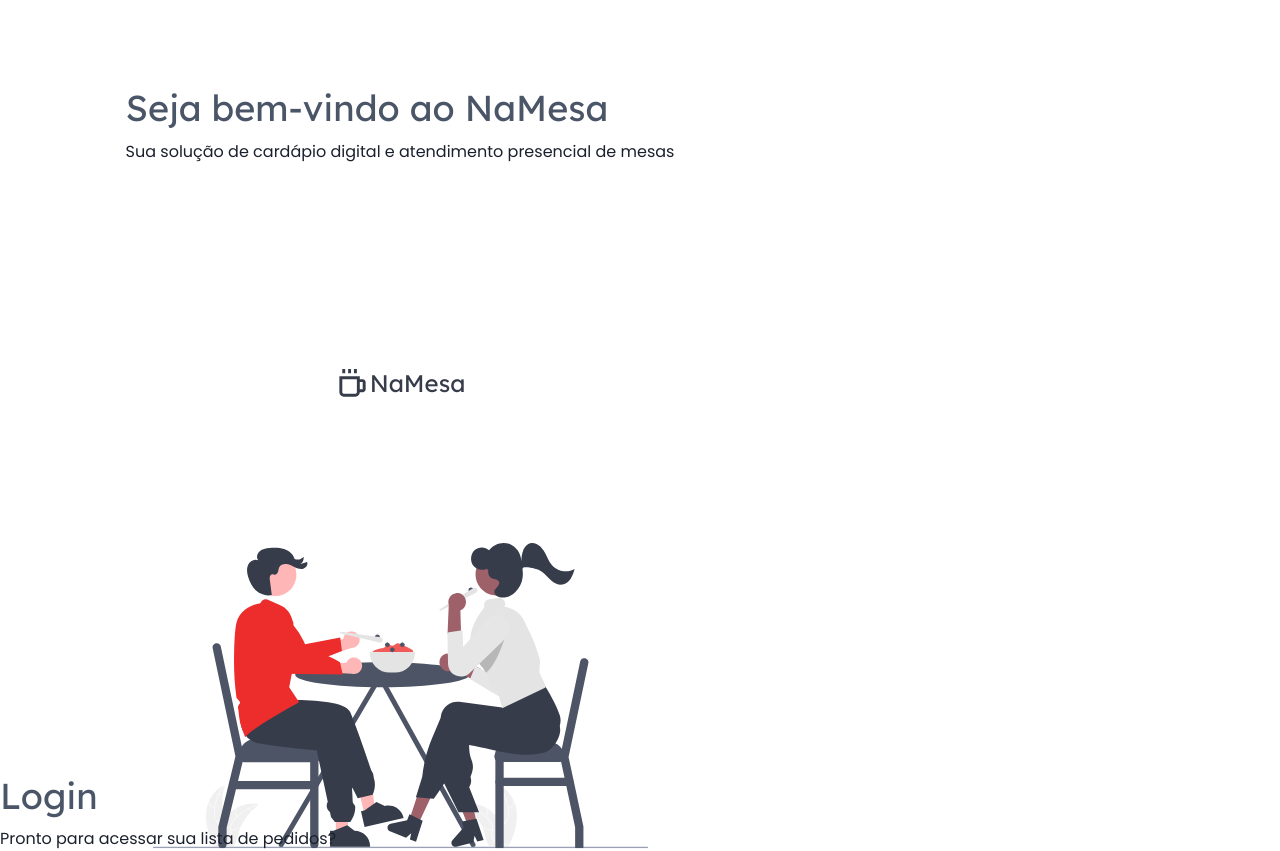
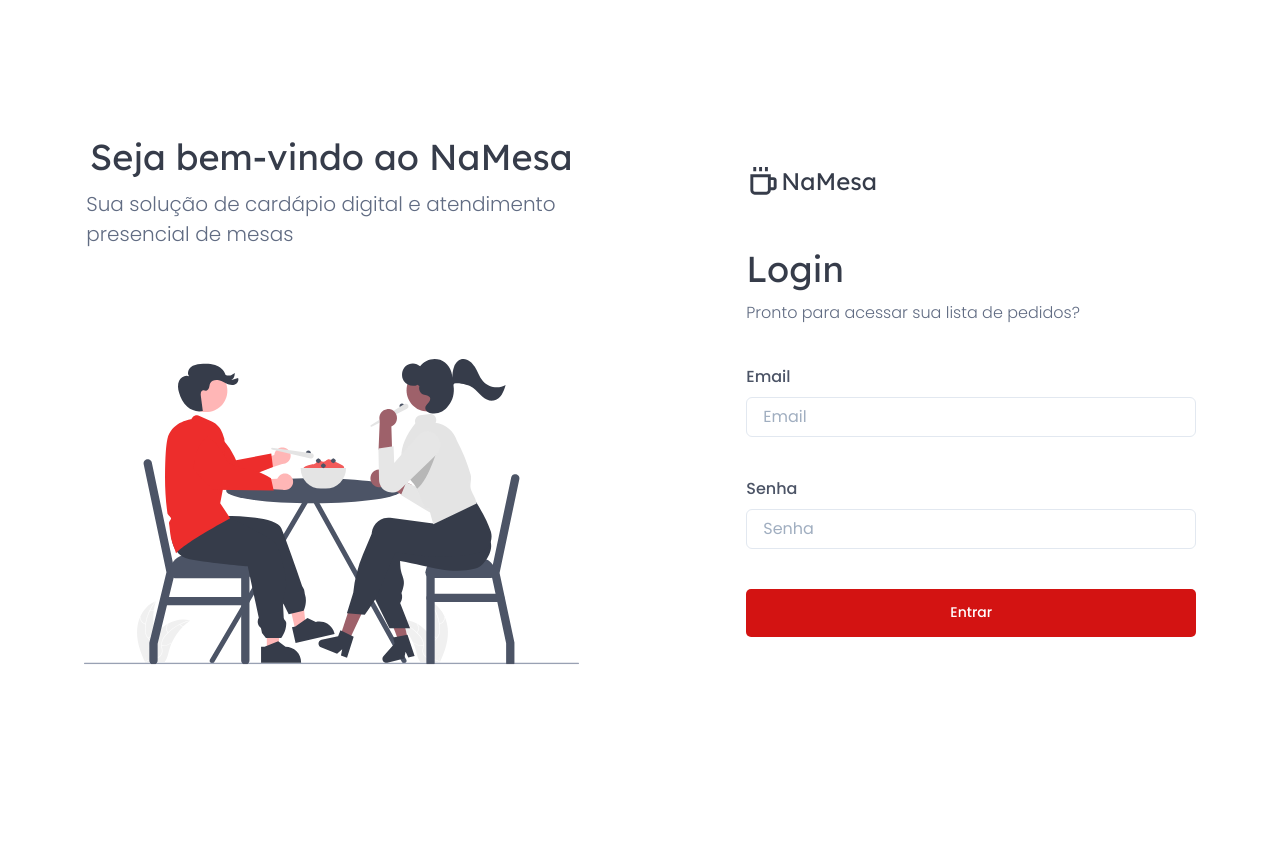
Before and after one commit to penguinsufcg/na-mesa, a Next.js app: page /admin/auth in a window 1280 px wide. Shown: the top 851 px of the page. After the commit the page ends 800 px from the top, so only its background shows below. Built offline with nearby package versions, Linux system fonts and the light colour scheme; no server answers.

Commit message:
Apply suggestions

```diff
--- a/src/pages/admin/auth/index.tsx
+++ b/src/pages/admin/auth/index.tsx
@@ -2,9 +2,19 @@ import SignInModal from '@/components/admin/SignInModal'
 import Logo from '@/components/Logo'
 import useAdminAuthContext from '@/hooks/useAdminAuthContext'
 import { Button } from '@chakra-ui/button'
+import { FormControl, FormLabel } from '@chakra-ui/form-control'
 import { useDisclosure } from '@chakra-ui/hooks'
 import { Input } from '@chakra-ui/input'
-import { Box, Grid, GridItem, Heading, Text } from '@chakra-ui/layout'
+import {
+  Box,
+  Center,
+  Flex,
+  Grid,
+  GridItem,
+  Heading,
+  Text,
+  VStack,
+} from '@chakra-ui/layout'
 import { useRouter } from 'next/router'
 import { FC, useState } from 'react'
 import TableImage from './TableImage'
@@ -27,42 +37,55 @@ const Login: FC = () => {
   }
 
   return (
-    <Grid
-      h="100vh"
-      w="100vw"
-      alignItems="center"
-      templateRows="repeat(auto-fill, minmax(250px, 1fr))"
-      templateColumns="repeat(auto-fill, 50em)"
-      autoFlow="row dense"
-      gap={2}>
-      <GridItem justifySelf="center" rowSpan={1} colSpan={1} m={4}>
-        <Heading size="xl" color="gray.600" fontWeight="medium" mb="10px">
+    <Flex
+      flexWrap="wrap"
+      height="100vh"
+      align="center"
+      justifyContent="space-around">
+      <Center flexDirection="column">
+        <Heading
+          fontSize="4xl"
+          color="secondary.700"
+          fontWeight="medium"
+          mb="10px">
           Seja bem-vindo ao NaMesa
         </Heading>
-        <Text fontFamily="body">
+        <Text
+          width="490px"
+          fontSize="xl"
+          color="secondary.500"
+          fontWeight="light"
+          fontFamily="body">
           Sua solução de cardápio digital e atendimento presencial de mesas
         </Text>
-      </GridItem>
+        <TableImage />
+      </Center>
 
-      <GridItem justifySelf="center" rowSpan={1} colSpan={1}>
-        <Box>
+      <Center width="450px" alignItems="start" flexDirection="column">
         <Logo padding={0} />
-        </Box>
-      </GridItem>
 
-      <GridItem justifySelf="center" rowSpan={1}>
-        <TableImage />
-      </GridItem>
-
-      <GridItem justifySelf="center" rowSpan={1}>
-        <Box>
-          <Heading size="xl" color="gray.600" fontWeight="medium" mb="10px">
+        <Box sx={{ marginTop: 12 }}>
+          <Heading
+            fontSize="4xl"
+            color="secondary.700"
+            fontWeight="medium"
+            mb="10px">
             Login
           </Heading>
-          <Text fontFamily="body" mb="50px">
+          <Text
+            fontSize="md"
+            color="secondary.500"
+            fontWeight="light"
+            fontFamily="body"
+            sx={{ marginBottom: 10 }}>
             Pronto para acessar sua lista de pedidos?
           </Text>
         </Box>
+        <VStack spacing={10} width="full">
+          <FormControl id="email">
+            <FormLabel fontWeight="medium" color="secondary.600">
+              Email
+            </FormLabel>
             <Input
               onChange={(event: React.ChangeEvent<HTMLInputElement>) =>
                 setEmail(event.target.value)
@@ -71,8 +94,12 @@ const Login: FC = () => {
               variant="outline"
               placeholder="Email"
               size="md"
-          m={8}
             />
+          </FormControl>
+          <FormControl id="password">
+            <FormLabel fontWeight="medium" color="secondary.600">
+              Senha
+            </FormLabel>
             <Input
               onChange={(event: React.ChangeEvent<HTMLInputElement>) =>
                 setPassword(event.target.value)
@@ -81,16 +108,17 @@ const Login: FC = () => {
               variant="outline"
               placeholder="Senha"
               size="md"
-          m={8}
             />
+          </FormControl>
 
-        <Button onClick={handleSubmit} width="full" colorScheme="blue" m={8}>
+          <Button onClick={handleSubmit} width="full" colorScheme="blue">
             Entrar
           </Button>
-      </GridItem>
+        </VStack>
+      </Center>
 
       <SignInModal isOpen={isOpen} onClose={onClose} />
-    </Grid>
+    </Flex>
   )
 }
 
```
Lines whose indentation alone changed are shown as unchanged.
